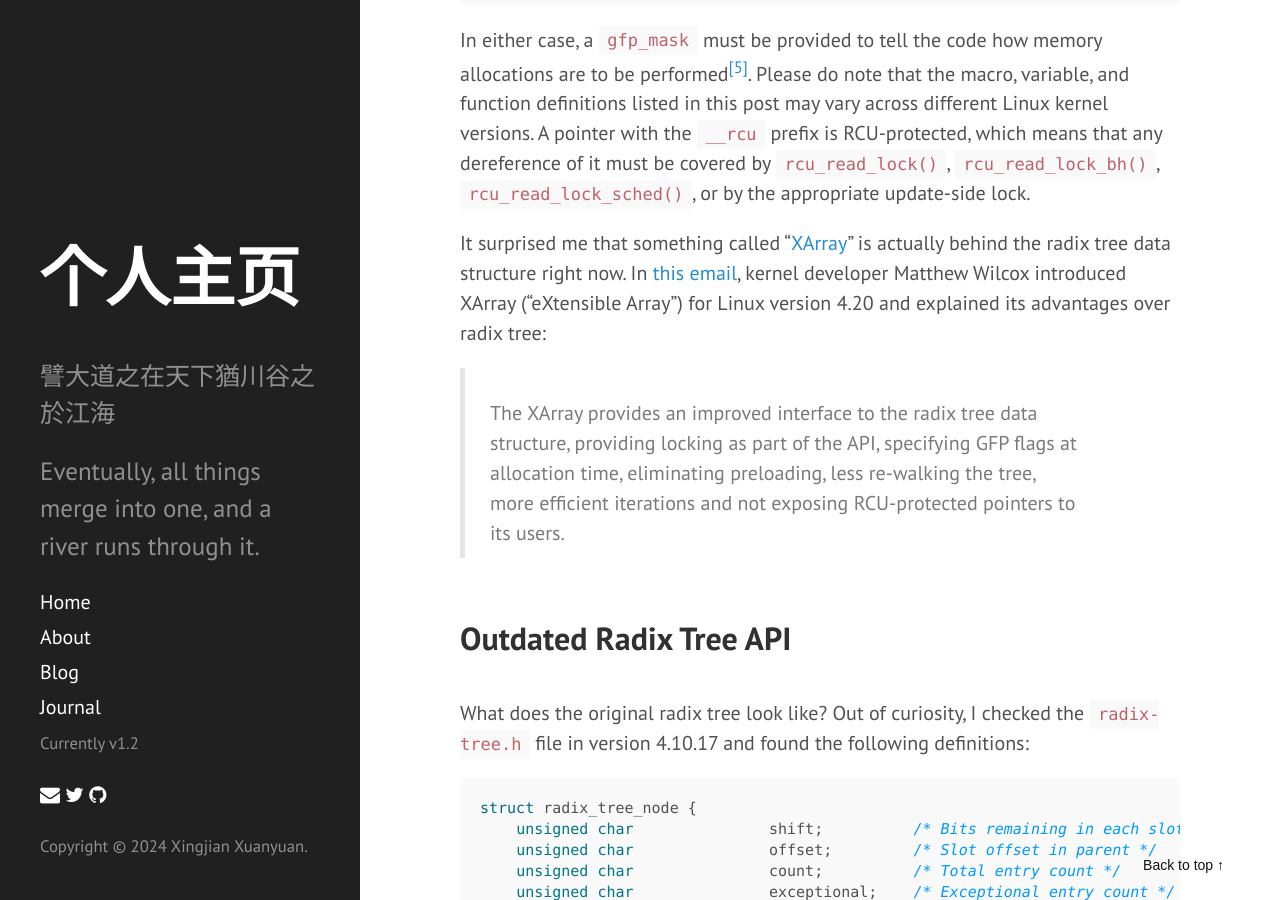
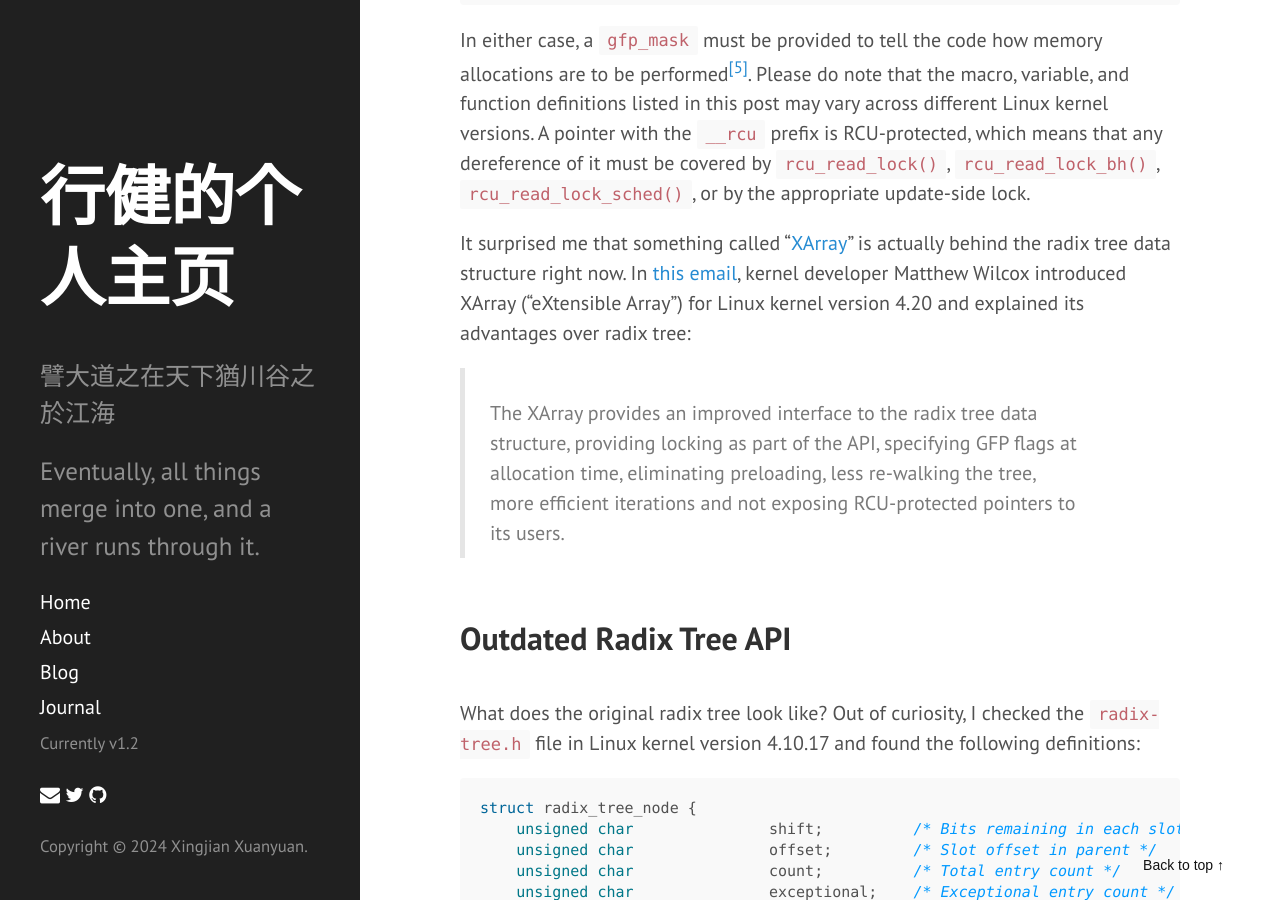
Before and after one commit to xyxj1024/xyxj1024.github.io, a Jekyll site: the page built from _posts/2022-04-20-linux-radix-tree.md, in a window 1280 px wide and 900 px high, scrolled down 3905 px. Built offline with Jekyll 4.4.1, drawn with Linux system fonts in a browser that asks for light colours; nearby versions of some CDN libraries; formulas are drawn with MathJax 3.

````diff
--- a/_config.yml
+++ b/_config.yml
@@ -20,7 +20,7 @@ collections:
 permalink:            pretty
 
 # Setup
-title:                个人主页
+title:                行健的个人主页
 description-1:        '譬大道之在天下猶川谷之於江海'
 description-2:        'Eventually, all things merge into one, and a river runs through it.'
 baseurl:              https://xyxj1024.github.io/
--- a/_posts/2022-04-20-linux-radix-tree.md
+++ b/_posts/2022-04-20-linux-radix-tree.md
@@ -100,13 +100,13 @@ static inline void xa_init_flags(struct xarray *xa, gfp_t flags)
 
 In either case, a `gfp_mask` must be provided to tell the code how memory allocations are to be performed[^5]. Please do note that the macro, variable, and function definitions listed in this post may vary across different Linux kernel versions. A pointer with the `__rcu` prefix is RCU-protected, which means that any dereference of it must be covered by `rcu_read_lock()`, `rcu_read_lock_bh()`, `rcu_read_lock_sched()`, or by the appropriate update-side lock.
 
-It surprised me that something called "[XArray](https://www.kernel.org/doc/html/latest/_sources/core-api/xarray.rst.txt)" is actually behind the radix tree data structure right now. In [this email](https://lkml.iu.edu/hypermail/linux/kernel/1810.2/06430.html), kernel developer Matthew Wilcox introduced XArray ("eXtensible Array") for Linux version 4.20 and explained its advantages over radix tree:
+It surprised me that something called "[XArray](https://www.kernel.org/doc/html/latest/_sources/core-api/xarray.rst.txt)" is actually behind the radix tree data structure right now. In [this email](https://lkml.iu.edu/hypermail/linux/kernel/1810.2/06430.html), kernel developer Matthew Wilcox introduced XArray ("eXtensible Array") for Linux kernel version 4.20 and explained its advantages over radix tree:
 
 > The XArray provides an improved interface to the radix tree data structure, providing locking as part of the API, specifying GFP flags at allocation time, eliminating preloading, less re-walking the tree, more efficient iterations and not exposing RCU-protected pointers to its users.
 
 ### Outdated Radix Tree API
 
-What does the original radix tree look like? Out of curiosity, I checked the `radix-tree.h` file in version 4.10.17 and found the following definitions:
+What does the original radix tree look like? Out of curiosity, I checked the `radix-tree.h` file in Linux kernel version 4.10.17 and found the following definitions:
 
 ```c
 struct radix_tree_node {
````
Also changed, not shown: _posts/2022-11-11-metldown-seedlab.md (+1 -1 lines), _posts/2023-01-20-arm-pmu.md (+1 -1 lines), _posts/2023-04-15-local-tcp-port-reuse.md (+1 -1 lines), _posts/2023-05-10-benchmarking-protobuf-and-json.md (+1 -1 lines).
